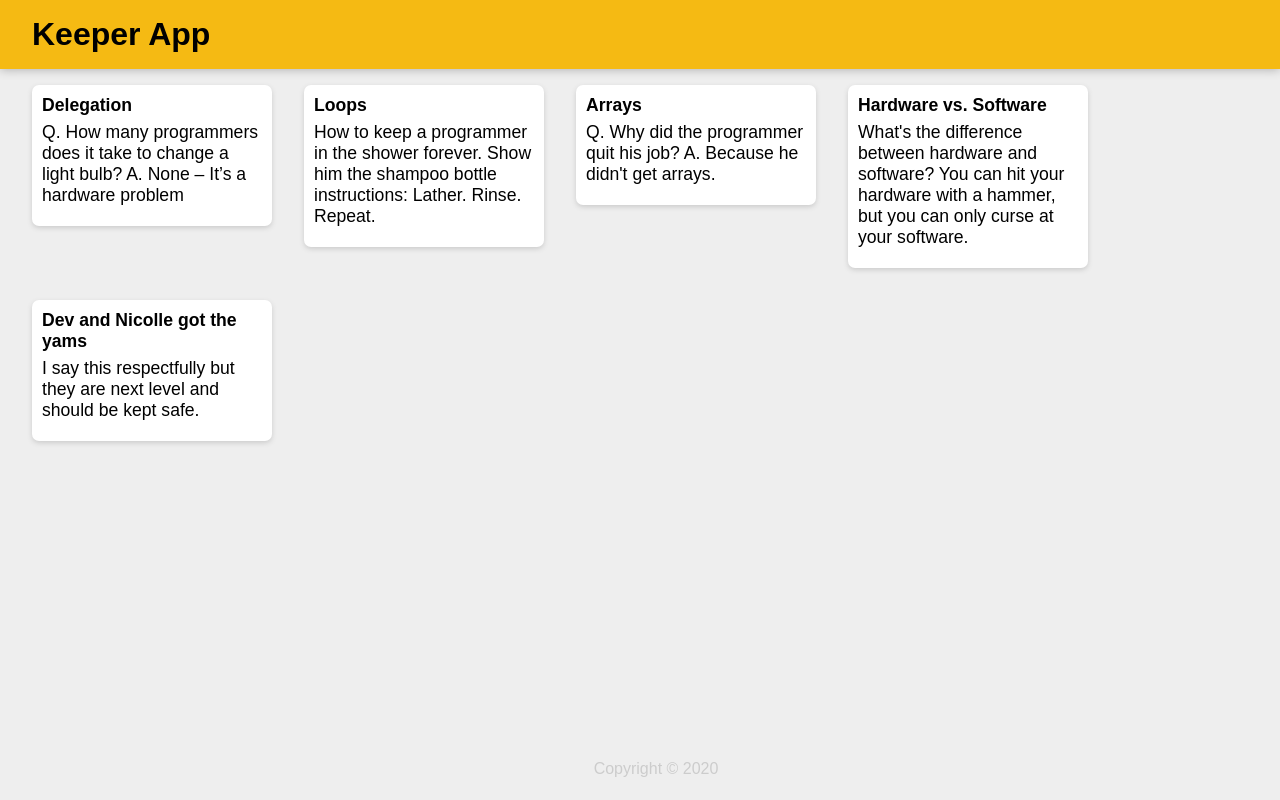
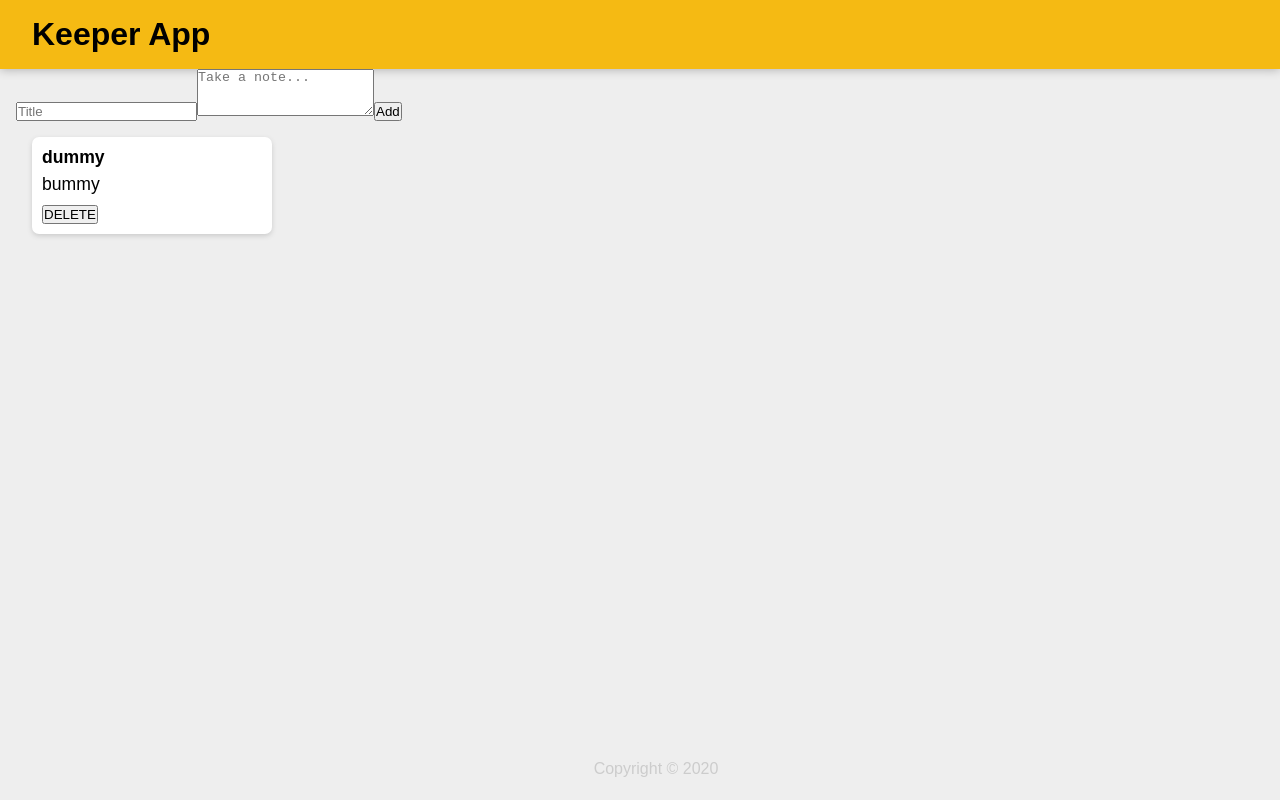
Before and after one commit to chadhindsight/keeper-app, a React (Create React App) app: page / in a window 1280 px wide. Built offline with nearby package versions, Linux system fonts and the light colour scheme; a web font is replaced by a local one.

Commit message:
Add functionality to delete a note

```diff
--- a/src/components/App.jsx
+++ b/src/components/App.jsx
@@ -1,14 +1,44 @@
 import React, { Component } from 'react';
-import Header from './Header.jsx'
-import Notes from './Notes'
+import Header from './Header.jsx';
+import CreateArea from './CreateArea';
+import Note from './Note';
 import Footer from './Footer.jsx';
 
 class App extends Component {
+    state = {
+        notes: [{title: 'dummy', content: 'bummy'}]
+    }
+
+    // Add a new note to state. Pass down through props
+    addNote = (newNote) => {
+        this.setState({
+            notes: [...this.state.notes, newNote]
+        })
+        console.log(this.state)
+    }
+    // Remove a specified note. Pass down through props
+    deleteNote = (id) =>{
+        this.setState({
+            notes: this.state.notes.filter((noteItem, index) => {
+                return index !== id;
+            })
+        })
+    }
+
     render() {
         return (
             <div>
                 <Header />
-                <Notes />
+                <CreateArea
+                onAdd={this.addNote} />
+                {this.state.notes.map((noteItem, index)=>{
+                    return <Note
+                     key={index}
+                     id={index}
+                    title={noteItem.title}
+                    content={noteItem.content}
+                    onDelete={this.deleteNote} />
+                })}
                 <Footer />
             </div>
         );
--- a/src/components/CreateArea.jsx
+++ b/src/components/CreateArea.jsx
@@ -1,7 +1,7 @@
 import React from "react";
 import { useState } from "react";
 
-function CreateArea() {
+function CreateArea(props) {
     // Use hooks to setup component state
    const [note, setNote] = useState({
         title: "",
@@ -18,12 +18,23 @@ function CreateArea() {
         }
     })
    }
+
+    function submitNote(e) {
+        e.preventDefault()
+        props.onAdd(note)
+        setNote({
+            title: "",
+            content: ""
+        })
+    }
+
+
     return (
         <div>
             <form>
                 <input name="title" onChange={hadnleChange}value={note.title} placeholder="Title" />
                 <textarea name="content" onChange={hadnleChange}value={note.content} placeholder="Take a note..." rows="3" />
-                <button>Add</button>
+                <button onClick={submitNote}>Add</button>
             </form>
         </div>
     );
--- /dev/null
+++ b/src/components/Note.jsx
@@ -0,0 +1,18 @@
+import React from "react";
+
+function Note(props) {
+    // Get access to the id from <Note /> and specify that the note with
+    // that id is to be deleted
+    function handleClick() {
+        props.onDelete(props.id)
+    }
+    return (
+        <div className="note">
+            <h1>{props.title}</h1>
+            <p>{props.content}</p>
+            <button onClick={handleClick}>DELETE</button>
+        </div>
+    );
+}
+
+export default Note;
--- a/src/components/Notes.jsx
+++ /dev/null
@@ -1,47 +0,0 @@
-import React from 'react';
-
-const notes = [
-    {
-        key: 1,
-        title: "Delegation",
-        content:
-            "Q. How many programmers does it take to change a light bulb? A. None – It’s a hardware problem"
-    },
-    {
-        key: 2,
-        title: "Loops",
-        content:
-            "How to keep a programmer in the shower forever. Show him the shampoo bottle instructions: Lather. Rinse. Repeat."
-    },
-    {
-        key: 3,
-        title: "Arrays",
-        content:
-            "Q. Why did the programmer quit his job? A. Because he didn't get arrays."
-    },
-    {
-        key: 4,
-        title: "Hardware vs. Software",
-        content:
-            "What's the difference between hardware and software? You can hit your hardware with a hammer, but you can only curse at your software."
-    },
-    {
-        key: 5,
-        title: "Dev and Nicolle got the yams",
-        content:
-            "I say this respectfully but they are next level and should be kept safe."
-    }
-];
-
-const Notes = (props) => {
-  return notes.map(note =>{
-      return (
-          < div key ={note.key} className='note'>
-              <h1>{note.title}</h1>
-              <p>{note.content}</p>
-          </div>
-      );
-  })
-};
-
-export default Notes;
```
